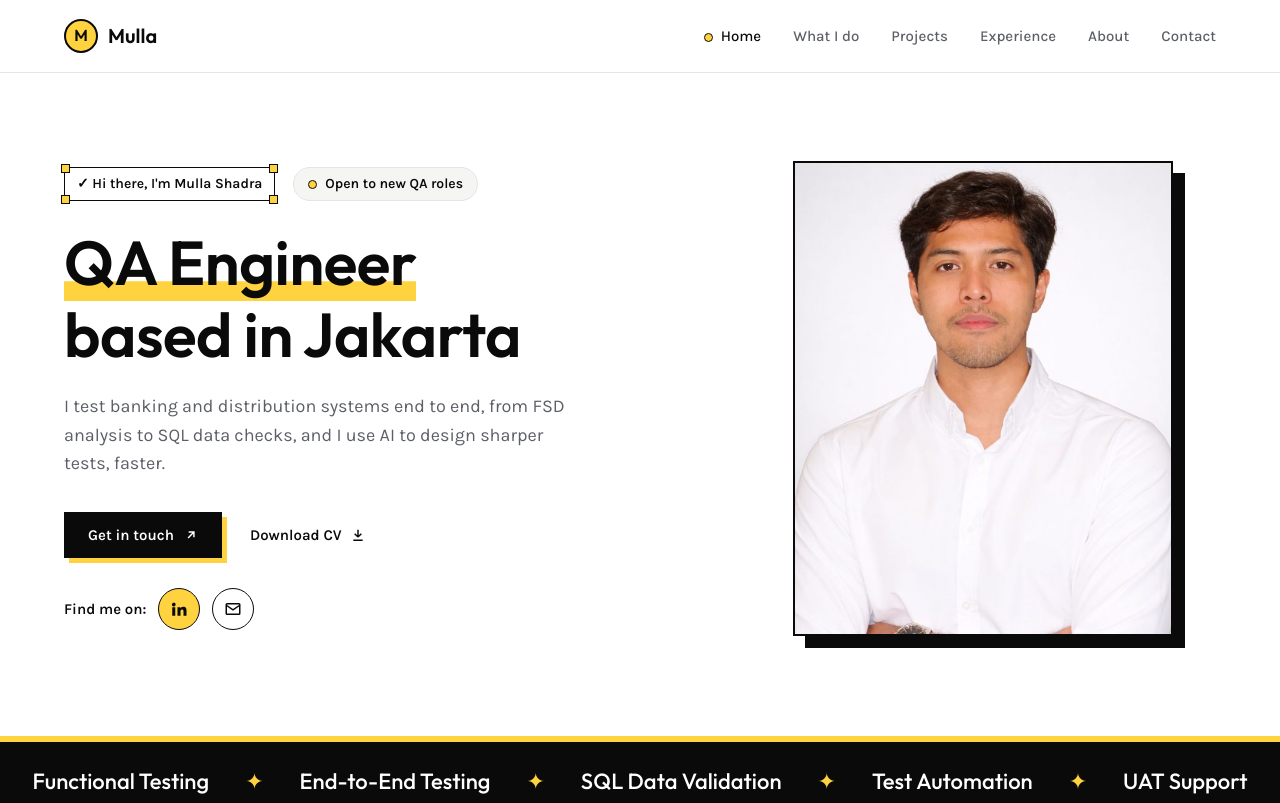
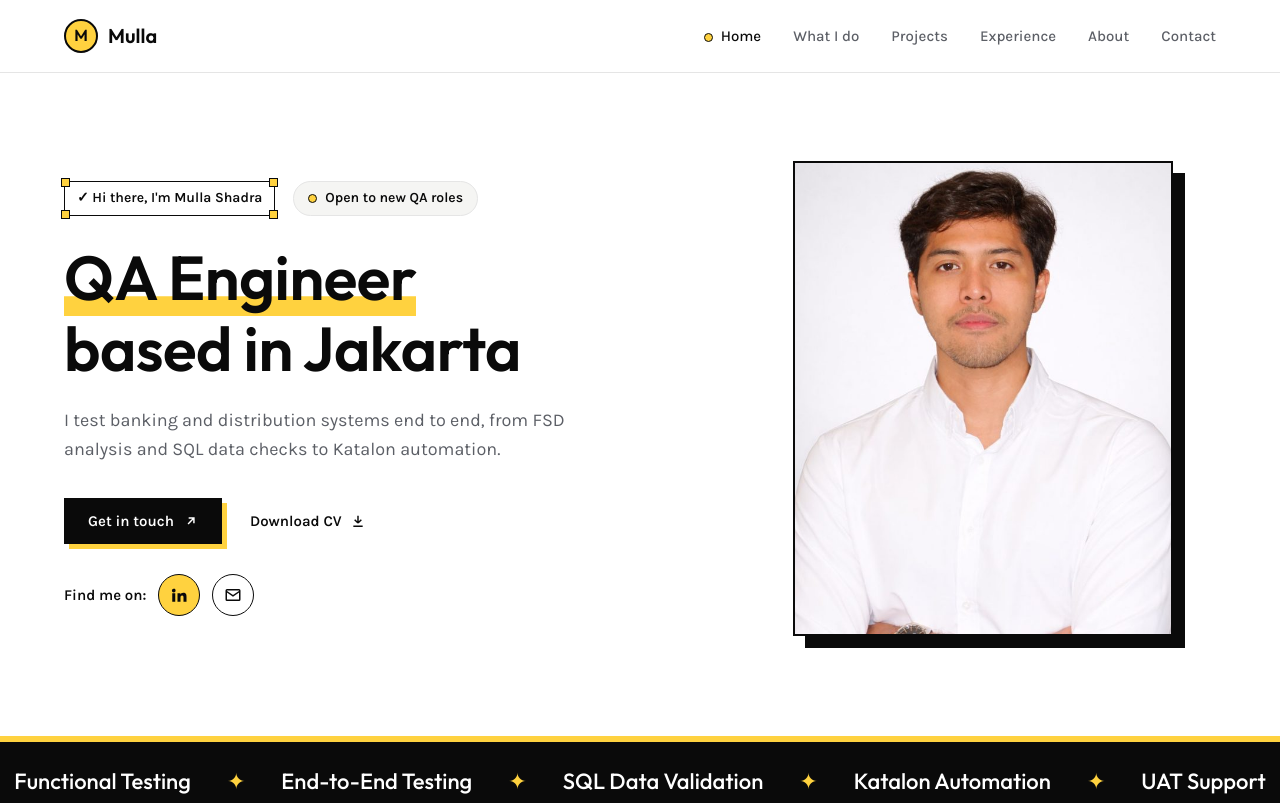
Before and after one commit to MullaSh/Mulla-Portfolio, a plain HTML site: page index.html in a window 1280 px wide. Shown: the top 803 px of the page. Drawn offline with Linux system fonts and the light colour scheme.

```diff
--- a/index.html
+++ b/index.html
@@ -34,7 +34,7 @@
       <div>
         <div class="hero-top"><span class="tag"><span class="h1x"></span>✓ Hi there, I'm Mulla Shadra</span><span class="status"><span class="dot"></span>Open to new QA roles</span></div>
         <h1><span class="hl">QA Engineer</span><br>based in Jakarta</h1>
-        <p class="lead">I test banking and distribution systems end to end, from FSD analysis to SQL data checks, and I use AI to design sharper tests, faster.</p>
+        <p class="lead">I test banking and distribution systems end to end, from FSD analysis and SQL data checks to Katalon automation.</p>
         <div class="hero-actions">
           <a class="btn" href="#contact">Get in touch
             <svg width="14" height="14" viewBox="0 0 24 24" fill="none" stroke="currentColor" stroke-width="2.5" aria-hidden="true"><path d="M7 17 17 7M8 7h9v9"/></svg></a>
@@ -54,7 +54,7 @@
 
   <!-- BAND (static) -->
   <div class="band" aria-hidden="true">
-    <ul><li>Functional Testing</li><li class="star">✦</li><li>End-to-End Testing</li><li class="star">✦</li><li>SQL Data Validation</li><li class="star">✦</li><li>Test Automation</li><li class="star">✦</li><li>UAT Support</li></ul>
+    <ul><li>Functional Testing</li><li class="star">✦</li><li>End-to-End Testing</li><li class="star">✦</li><li>SQL Data Validation</li><li class="star">✦</li><li>Katalon Automation</li><li class="star">✦</li><li>UAT Support</li></ul>
   </div>
 
   <!-- WHAT I DO -->
```
Also changed, not shown: assets/og-image.png (added).
